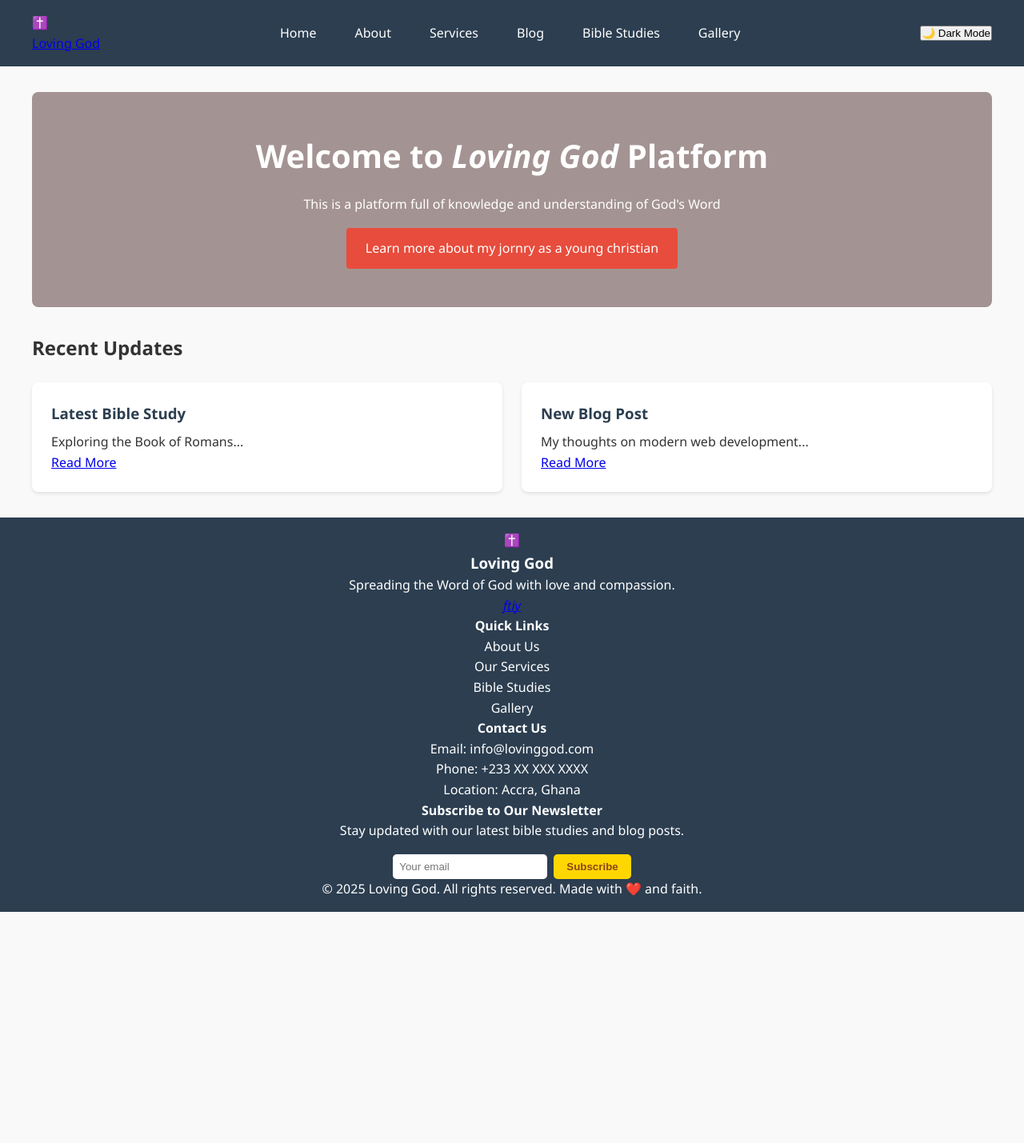
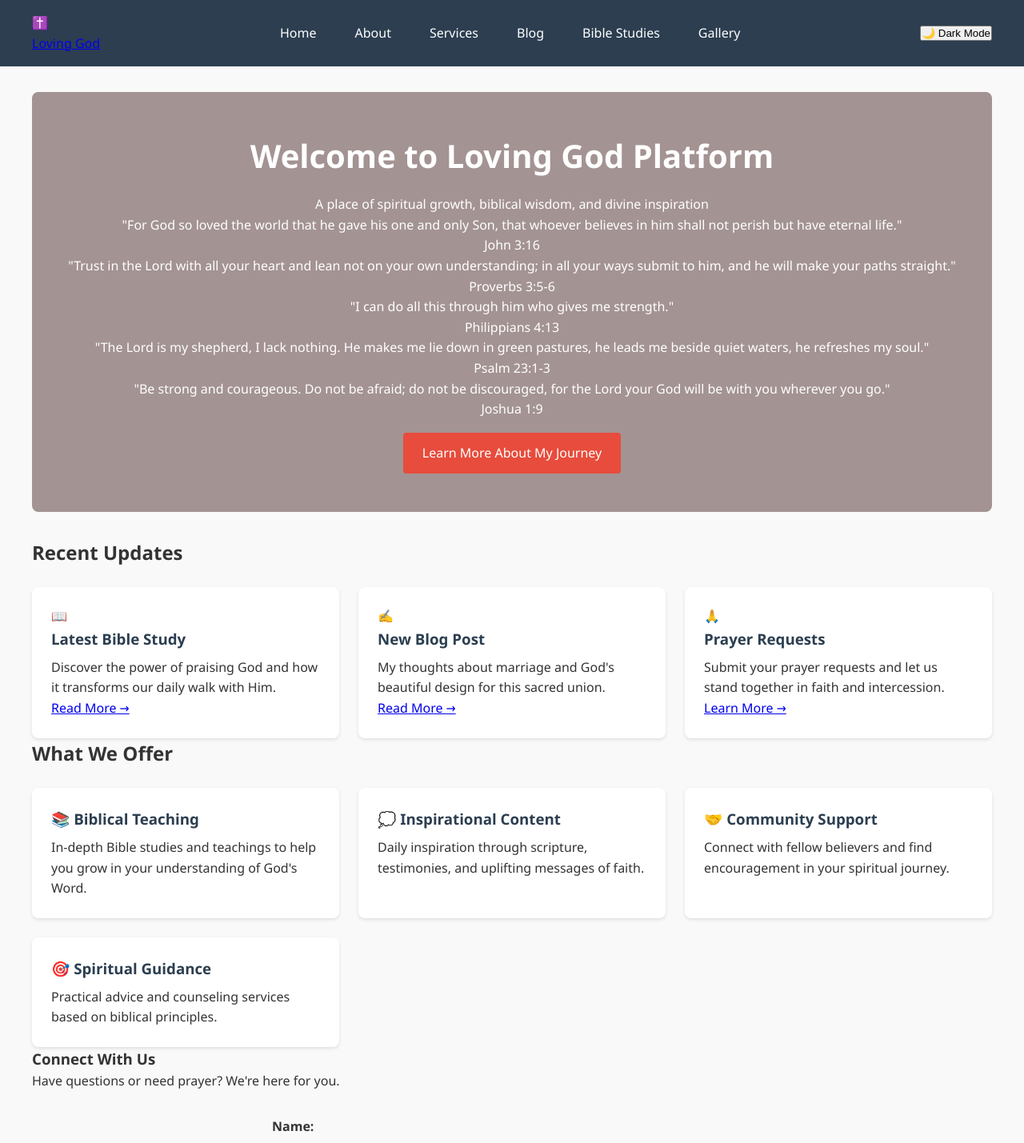
Before and after one commit to Darko-beep/LovingGod, a React (Create React App) app: page / in a window 1280 px wide. Shown: the top 1429 px of the page at 80% size. Before the commit the page ends 1140 px from the top, so only its background shows below. Built offline with nearby package versions, Linux system fonts and the light colour scheme.

Commit message:
Update Home.js

```diff
--- a/src/pages/Home.js
+++ b/src/pages/Home.js
@@ -1,30 +1,129 @@
+import { useState, useEffect } from 'react';
 import { Link } from 'react-router-dom';
 import AnimatedPage from '../components/AnimatedPage';
+import ContactForm from '../components/ContactForm';
 
 const Home = () => {
+  const [currentSlide, setCurrentSlide] = useState(0);
+
+  const scriptures = [
+    {
+      text: "For God so loved the world that he gave his one and only Son, that whoever believes in him shall not perish but have eternal life.",
+      reference: "John 3:16"
+    },
+    {
+      text: "Trust in the Lord with all your heart and lean not on your own understanding; in all your ways submit to him, and he will make your paths straight.",
+      reference: "Proverbs 3:5-6"
+    },
+    {
+      text: "I can do all this through him who gives me strength.",
+      reference: "Philippians 4:13"
+    },
+    {
+      text: "The Lord is my shepherd, I lack nothing. He makes me lie down in green pastures, he leads me beside quiet waters, he refreshes my soul.",
+      reference: "Psalm 23:1-3"
+    },
+    {
+      text: "Be strong and courageous. Do not be afraid; do not be discouraged, for the Lord your God will be with you wherever you go.",
+      reference: "Joshua 1:9"
+    }
+  ];
+
+  useEffect(() => {
+    const interval = setInterval(() => {
+      setCurrentSlide((prev) => (prev + 1) % scriptures.length);
+    }, 5000);
+
+    return () => clearInterval(interval);
+  }, [scriptures.length]);
+
   return (
     <AnimatedPage>
       <div className="page home">
         <section className="hero">
-            <h1>Welcome to <i>Loving God </i>Platform</h1>
-            <p>This is a platform full of knowledge and understanding of God's Word</p>
-            <Link to="/about" className="cta-button">Learn more about my jornry as a young christian</Link>
+          <h1>Welcome to Loving God Platform</h1>
+          <p className="hero-subtitle">A place of spiritual growth, biblical wisdom, and divine inspiration</p>
+
+          <div className="scripture-carousel">
+            {scriptures.map((scripture, index) => (
+              <div
+                key={index}
+                className={`scripture-slide ${index === currentSlide ? 'active' : ''}`}
+              >
+                <p className="scripture-text">"{scripture.text}"</p>
+                <p className="scripture-reference">{scripture.reference}</p>
+              </div>
+            ))}
+
+            <div className="carousel-indicators">
+              {scriptures.map((_, index) => (
+                <div
+                  key={index}
+                  className={`indicator ${index === currentSlide ? 'active' : ''}`}
+                  onClick={() => setCurrentSlide(index)}
+                />
+              ))}
+            </div>
+          </div>
+
+          <Link to="/about" className="cta-button">Learn More About My Journey</Link>
         </section>
 
         <section className="recent-content">
           <h2>Recent Updates</h2>
           <div className="content-grid">
             <article className="content-card">
+              <div className="topic-icon">📖</div>
               <h3>Latest Bible Study</h3>
-                        <p>Exploring the Book of Romans...</p>
-                        <Link to="/bible-studies">Read More</Link>
+              <p>Discover the power of praising God and how it transforms our daily walk with Him.</p>
+              <Link to="/bible-studies">Read More →</Link>
             </article>
+
             <article className="content-card">
+              <div className="topic-icon">✍️</div>
               <h3>New Blog Post</h3>
-                    <p>My thoughts on modern web development...</p>
-                    <Link to="/blog">Read More</Link>
+              <p>My thoughts about marriage and God's beautiful design for this sacred union.</p>
+              <Link to="/blog">Read More →</Link>
+            </article>
+
+            <article className="content-card">
+              <div className="topic-icon">🙏</div>
+              <h3>Prayer Requests</h3>
+              <p>Submit your prayer requests and let us stand together in faith and intercession.</p>
+              <Link to="/services">Learn More →</Link>
             </article>
           </div>
+        </section>
+
+        <section className="features-section mt-3">
+          <h2 className="text-center mb-3">What We Offer</h2>
+          <div className="content-grid">
+            <div className="content-card">
+              <h3>📚 Biblical Teaching</h3>
+              <p>In-depth Bible studies and teachings to help you grow in your understanding of God's Word.</p>
+            </div>
+
+            <div className="content-card">
+              <h3>💭 Inspirational Content</h3>
+              <p>Daily inspiration through scripture, testimonies, and uplifting messages of faith.</p>
+            </div>
+
+            <div className="content-card">
+              <h3>🤝 Community Support</h3>
+              <p>Connect with fellow believers and find encouragement in your spiritual journey.</p>
+            </div>
+
+            <div className="content-card">
+              <h3>🎯 Spiritual Guidance</h3>
+              <p>Practical advice and counseling services based on biblical principles.</p>
+            </div>
+          </div>
+        </section>
+
+        <section className="contact-section">
+          <h3>Connect With Us</h3>
+          <p className="text-center mb-3">Have questions or need prayer? We're here for you.</p>
+          <ContactForm />
         </section>
       </div>
     </AnimatedPage>
```
Lines whose indentation alone changed are shown as unchanged.
